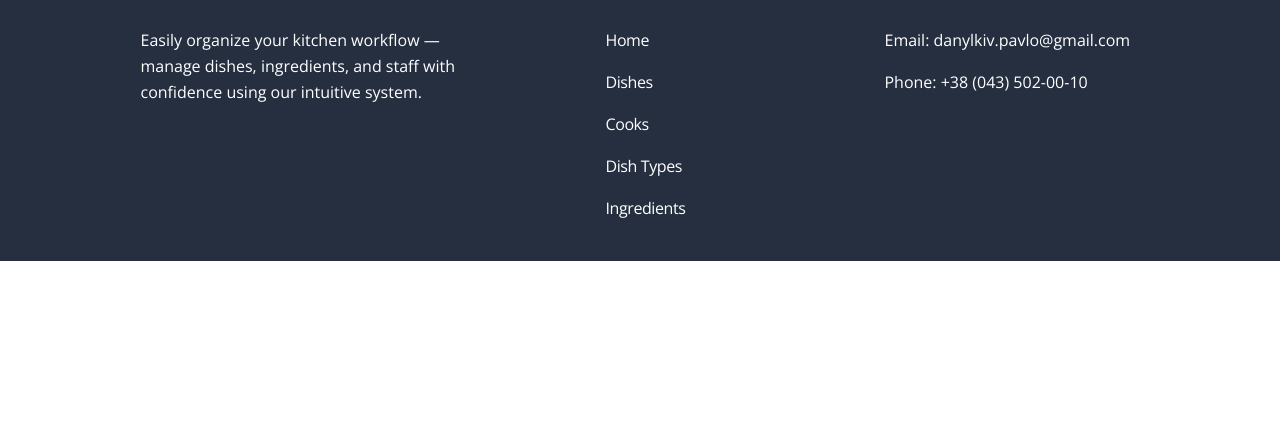
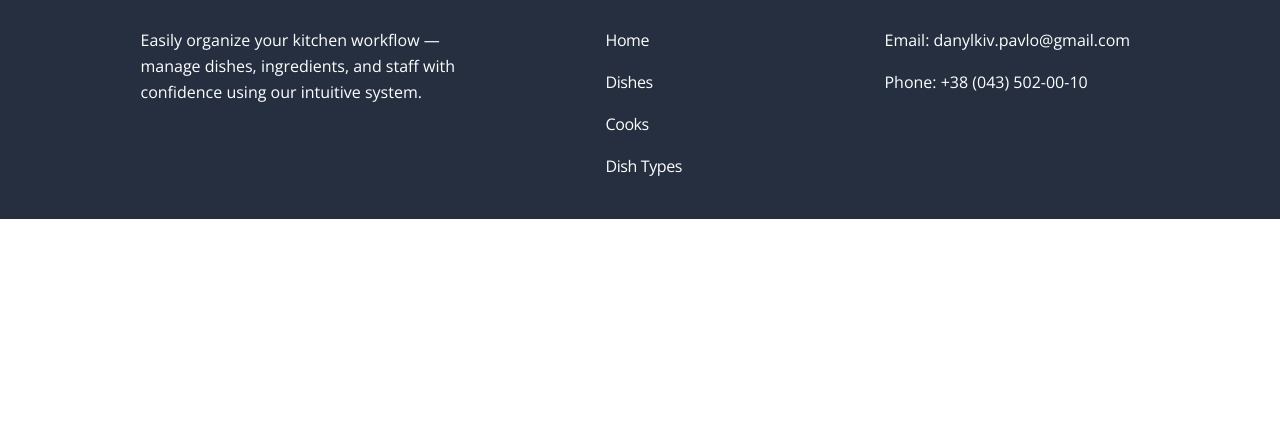
Before and after one commit to PavloDanylkiv/kitchen_manager, a Django app: page /restaurant/cooks/ in a window 1280 px wide. Shown: the part 377-800 px from the top of the page. Run offline with Django 5.2, Linux system fonts and the light colour scheme; data that the repository does not hold is empty; some libraries are stand-ins or nearby versions.

Commit message:
Connect footer links to restaurant app pages

```diff
--- a/templates/includes/footer.html
+++ b/templates/includes/footer.html
@@ -11,10 +11,9 @@
       <div class="col-md-3 col-lg-2 col-xl-2 mx-auto mt-3">
         <h6 class="text-uppercase mb-4 font-weight-bold text-white">Quick Links</h6>
         <p><a href="{% url 'restaurant:index' %}" class="text-white text-decoration-none">Home</a></p>
-        <p><a href="#" class="text-white text-decoration-none">Dishes</a></p>
-        <p><a href="#" class="text-white text-decoration-none">Cooks</a></p>
-        <p><a href="#" class="text-white text-decoration-none">Dish Types</a></p>
-        <p><a href="#" class="text-white text-decoration-none">Ingredients</a></p>
+        <p><a href="{% url 'restaurant:dish-list' %}" class="text-white text-decoration-none">Dishes</a></p>
+        <p><a href="{% url 'restaurant:cook-list' %}" class="text-white text-decoration-none">Cooks</a></p>
+        <p><a href="{% url 'restaurant:dish-type-list' %}" class="text-white text-decoration-none">Dish Types</a></p>
       </div>
 
       <div class="col-md-4 col-lg-3 col-xl-3 mx-auto mt-3">
```
